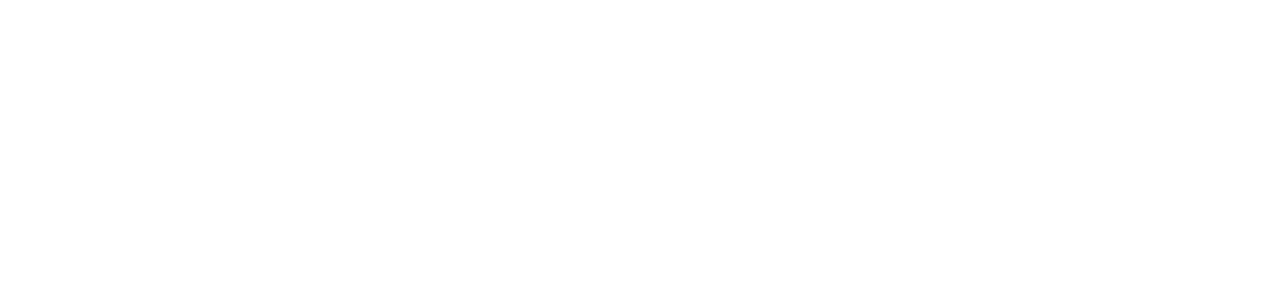
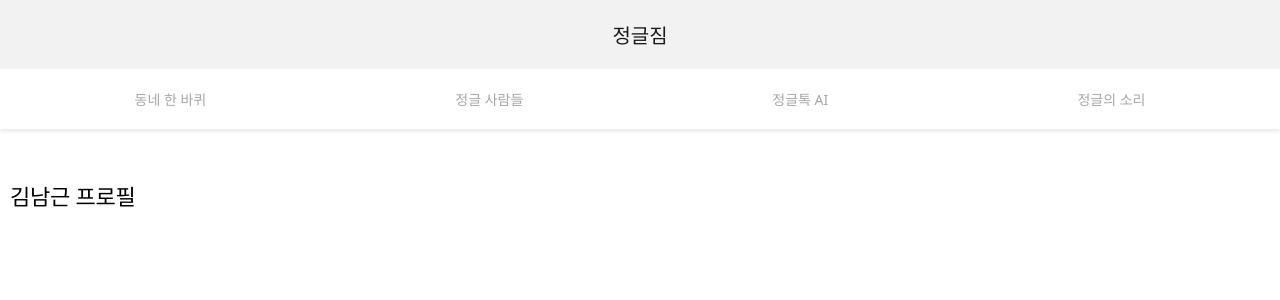
Before and after one commit to Likelion-Hackaton-JungleGym/junglegym-fe, a React (Vite) app: page /junglepeople/kimnamgeun in a window 1280 px wide. Before the commit this address had no page. Shown: the top 300 px of the page. Built offline with nearby package versions, Linux system fonts and the light colour scheme.

Commit message:
정글사람들->상세 프로필 페이지 링크 연결시킴

```diff
--- a/src/App.jsx
+++ b/src/App.jsx
@@ -4,6 +4,10 @@ import JungleTownPage from "./pages/jungletown/JungleTownPage";
 import JunglePeoplePage from "./pages/junglepeople/JunglePeoplePage";
 import JungleTalkPage from "./pages/jungletalk/JungleTalkPage";
 import JungleSoundPage from "./pages/junglesound/JungleSoundPage";
+import LeeseungroProfile from "./pages/junglepeople/components/profiles/LeeseugroProfile";
+import OhsehunProfile from "./pages/junglepeople/components/profiles/OhsehunProfile";
+import KimyungbaeProfile from "./pages/junglepeople/components/profiles/KimyungbaeProfile";
+import KimnamgeunProfile from "./pages/junglepeople/components/profiles/KimnamgeunProfile";
 
 export default function App() {
   return (
@@ -12,6 +16,11 @@ export default function App() {
         <Route path="/" element={<RootLayout />}>
           <Route index element={<JungleTownPage />} />
           <Route path="/junglepeople" element={<JunglePeoplePage />} />
+          <Route path="/junglepeople/leeseungro" element={<LeeseungroProfile />} />
+          <Route path="/junglepeople/ohsehun" element={<OhsehunProfile />} />
+          <Route path="/junglepeople/kimyungbae" element={<KimyungbaeProfile />} />
+          <Route path="/junglepeople/kimnamgeun" element={<KimnamgeunProfile />} />
+
           <Route path="/jungletalk" element={<JungleTalkPage />} />
           <Route path="/junglesound" element={<JungleSoundPage />} />
         </Route>
--- a/src/pages/junglepeople/components/Profile.jsx
+++ b/src/pages/junglepeople/components/Profile.jsx
@@ -1,5 +1,5 @@
 import styled from "styled-components";
-//import { Link } from "react-router-dom";
+import { Link } from "react-router-dom";
 import leeseungro from "./img/leeseungro.svg";
 import ohsehun from "./img/ohsehun.svg";
 import kimyungbae from "./img/kimyungbae.svg";
@@ -10,24 +10,24 @@ export default function Profile() {
     <Wrapper>
       <ProfileCards>
         <ProfileCard>
-          {/*} <Link to="/leeseungroProfile">*/}
-          <Img src={leeseungro} />
-          {/*</Link>*/}
+          <Link to="/junglepeople/leeseungro">
+            <Img src={leeseungro} />
+          </Link>
         </ProfileCard>
         <ProfileCard>
-          {/*} <Link to="/ohsehunProfile">*/}
-          <Img src={ohsehun} />
-          {/*</Link>*/}
+          <Link to="/junglepeople/ohsehun">
+            <Img src={ohsehun} />
+          </Link>
         </ProfileCard>
         <ProfileCard>
-          {/*} <Link to="/kimyungbaeProfile">*/}
-          <Img src={kimyungbae} />
-          {/*</Link>*/}
+          <Link to="/junglepeople/kimyungbae">
+            <Img src={kimyungbae} />
+          </Link>
         </ProfileCard>
         <ProfileCard>
-          {/*} <Link to="/kimnamgeunProfile">*/}
-          <Img src={kimnamgeun} />
-          {/*</Link>*/}
+          <Link to="/junglepeople/kimnamgeun">
+            <Img src={kimnamgeun} />
+          </Link>
         </ProfileCard>
       </ProfileCards>
     </Wrapper>
--- /dev/null
+++ b/src/pages/junglepeople/components/profiles/KimnamgeunProfile.jsx
@@ -0,0 +1,21 @@
+import styled from "styled-components";
+
+export default function KimnamgeunProfile() {
+  return (
+    <Wrapper>
+      <Title>김남근 프로필</Title>
+    </Wrapper>
+  );
+}
+
+const Wrapper = styled.div`
+  margin: 10px;
+  font-family: Pretendard;
+`;
+
+const Title = styled.div`
+  font-size: 22px;
+  font-weight: 700;
+  letter-spacing: -0.2px;
+  margin-top: 50px;
+`;
--- /dev/null
+++ b/src/pages/junglepeople/components/profiles/KimyungbaeProfile.jsx
@@ -0,0 +1,21 @@
+import styled from "styled-components";
+
+export default function KimyungbaeProfile() {
+  return (
+    <Wrapper>
+      <Title>김영배 프로필</Title>
+    </Wrapper>
+  );
+}
+
+const Wrapper = styled.div`
+  margin: 10px;
+  font-family: Pretendard;
+`;
+
+const Title = styled.div`
+  font-size: 22px;
+  font-weight: 700;
+  letter-spacing: -0.2px;
+  margin-top: 50px;
+`;
--- /dev/null
+++ b/src/pages/junglepeople/components/profiles/LeeseugroProfile.jsx
@@ -0,0 +1,22 @@
+import styled from "styled-components";
+//import leeseungro from "./img/leeseungroprofile.svg";
+
+export default function LeeseungroProfile() {
+  return (
+    <Wrapper>
+      <Title>이승로 프로필</Title>
+    </Wrapper>
+  );
+}
+
+const Wrapper = styled.div`
+  margin: 10px;
+  font-family: Pretendard;
+`;
+
+const Title = styled.div`
+  font-size: 22px;
+  font-weight: 700;
+  letter-spacing: -0.2px;
+  margin-top: 50px;
+`;
--- /dev/null
+++ b/src/pages/junglepeople/components/profiles/OhsehunProfile.jsx
@@ -0,0 +1,21 @@
+import styled from "styled-components";
+
+export default function OhsehunProfile() {
+  return (
+    <Wrapper>
+      <Title>오세훈 프로필</Title>
+    </Wrapper>
+  );
+}
+
+const Wrapper = styled.div`
+  margin: 10px;
+  font-family: Pretendard;
+`;
+
+const Title = styled.div`
+  font-size: 22px;
+  font-weight: 700;
+  letter-spacing: -0.2px;
+  margin-top: 50px;
+`;
```
